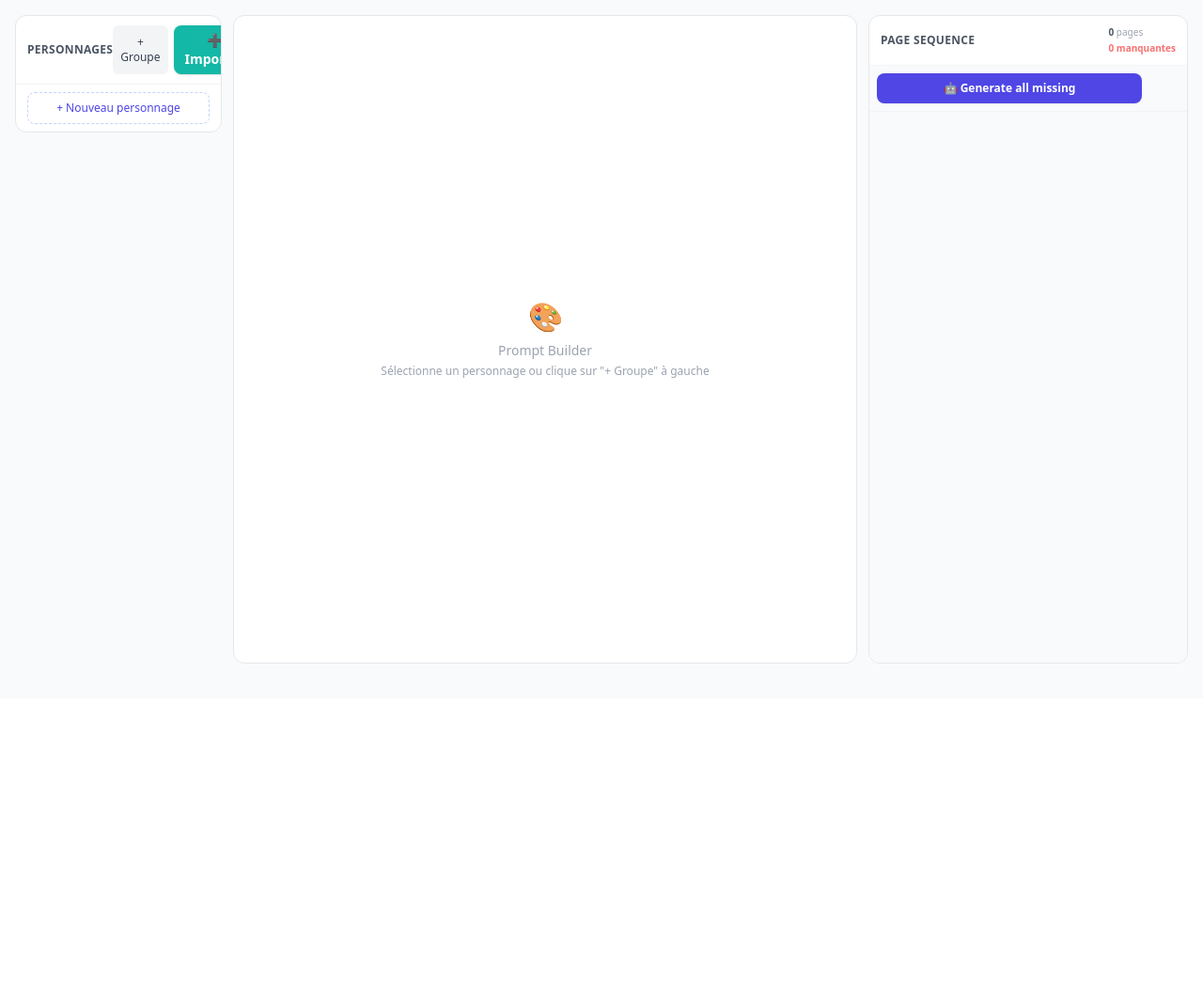
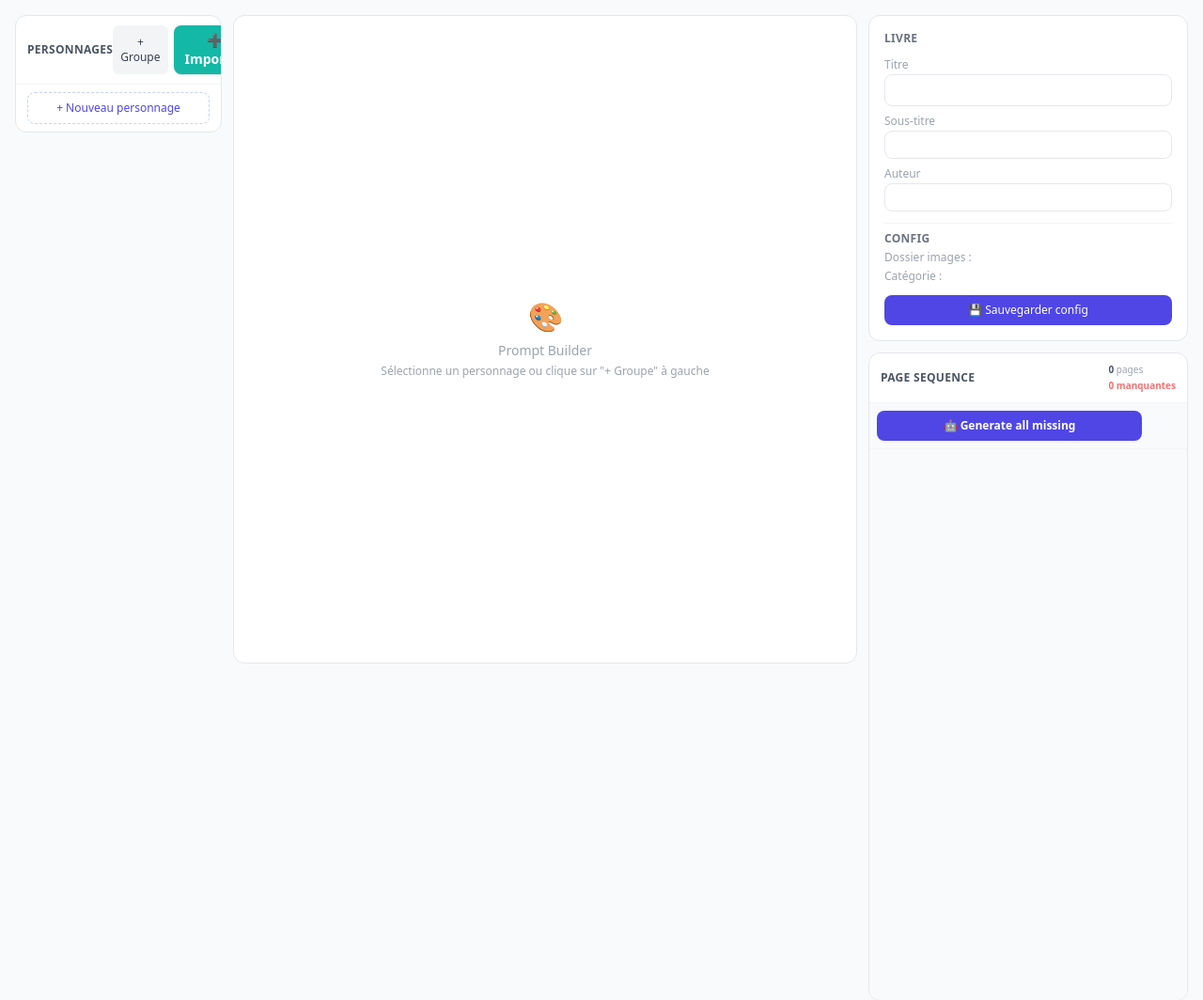
Before and after one commit to Mouad1/kidp, a FastAPI app: page /book/1 in a window 1280 px wide. Shown: the part 57-1121 px from the top of the page at 94% size. Before the commit the page ends 763 px from the top, so only its background shows below. Run offline with FastAPI, Linux system fonts and the light colour scheme; some libraries are stand-ins or nearby versions.

Commit message:
feat: add metadata + config section to right column with save button

```diff
--- a/dashboard/templates/book.html
+++ b/dashboard/templates/book.html
@@ -133,6 +133,38 @@
 
       <!-- ── Col 3: Sequence & Image Generation ── -->
       <div class="space-y-3">
+
+        <!-- Metadata + Config card -->
+        <div class="bg-white border border-gray-200 rounded-xl p-4 space-y-3">
+          <h3 class="text-xs font-semibold text-gray-500 uppercase tracking-wide">Livre</h3>
+          <div class="space-y-2">
+            <div>
+              <label class="text-xs text-gray-400 block mb-0.5">Titre</label>
+              <input id="cfg-title" type="text"
+                     class="w-full border border-gray-200 rounded-lg px-3 py-1.5 text-sm focus:outline-none focus:ring-2 focus:ring-indigo-500" />
+            </div>
+            <div>
+              <label class="text-xs text-gray-400 block mb-0.5">Sous-titre</label>
+              <input id="cfg-subtitle" type="text"
+                     class="w-full border border-gray-200 rounded-lg px-3 py-1.5 text-xs focus:outline-none focus:ring-2 focus:ring-indigo-500" />
+            </div>
+            <div>
+              <label class="text-xs text-gray-400 block mb-0.5">Auteur</label>
+              <input id="cfg-author" type="text"
+                     class="w-full border border-gray-200 rounded-lg px-3 py-1.5 text-xs focus:outline-none focus:ring-2 focus:ring-indigo-500" />
+            </div>
+          </div>
+          <div class="pt-2 border-t border-gray-100 space-y-1">
+            <h4 class="text-xs font-semibold text-gray-500 uppercase tracking-wide">Config</h4>
+            <p class="text-xs text-gray-400">Dossier images : <span id="cfg-images-folder" class="font-mono text-gray-600"></span></p>
+            <p class="text-xs text-gray-400">Catégorie : <span id="cfg-category" class="text-gray-600"></span></p>
+          </div>
+          <button onclick="saveConfig(BOOK_NAME)"
+                  class="w-full text-xs bg-indigo-600 text-white rounded-lg px-4 py-2 hover:bg-indigo-700 transition-colors">
+            💾 Sauvegarder config
+          </button>
+        </div>
+
         <div class="bg-white border border-gray-200 rounded-xl overflow-hidden flex flex-col" style="height:calc(100vh - 110px);">
           <div class="px-3 py-2.5 border-b border-gray-100 flex items-center justify-between shrink-0">
             <h2 class="font-semibold text-xs text-gray-600 uppercase tracking-wide">
@@ -533,6 +565,10 @@
       if (cfgSub) cfgSub.value = configData.subtitle;
       const cfgAuthor = document.getElementById('cfg-author');
       if (cfgAuthor) cfgAuthor.value = configData.author;
+      const cfgImgFolder = document.getElementById('cfg-images-folder');
+      if (cfgImgFolder) cfgImgFolder.textContent = configData.images_folder || '—';
+      const cfgCategory = document.getElementById('cfg-category');
+      if (cfgCategory) cfgCategory.textContent = configData.category || '—';
       renderCharacters(configData.characters);
       // Init drag-and-drop on character list
       if (window._charSortable) window._charSortable.destroy();
```
